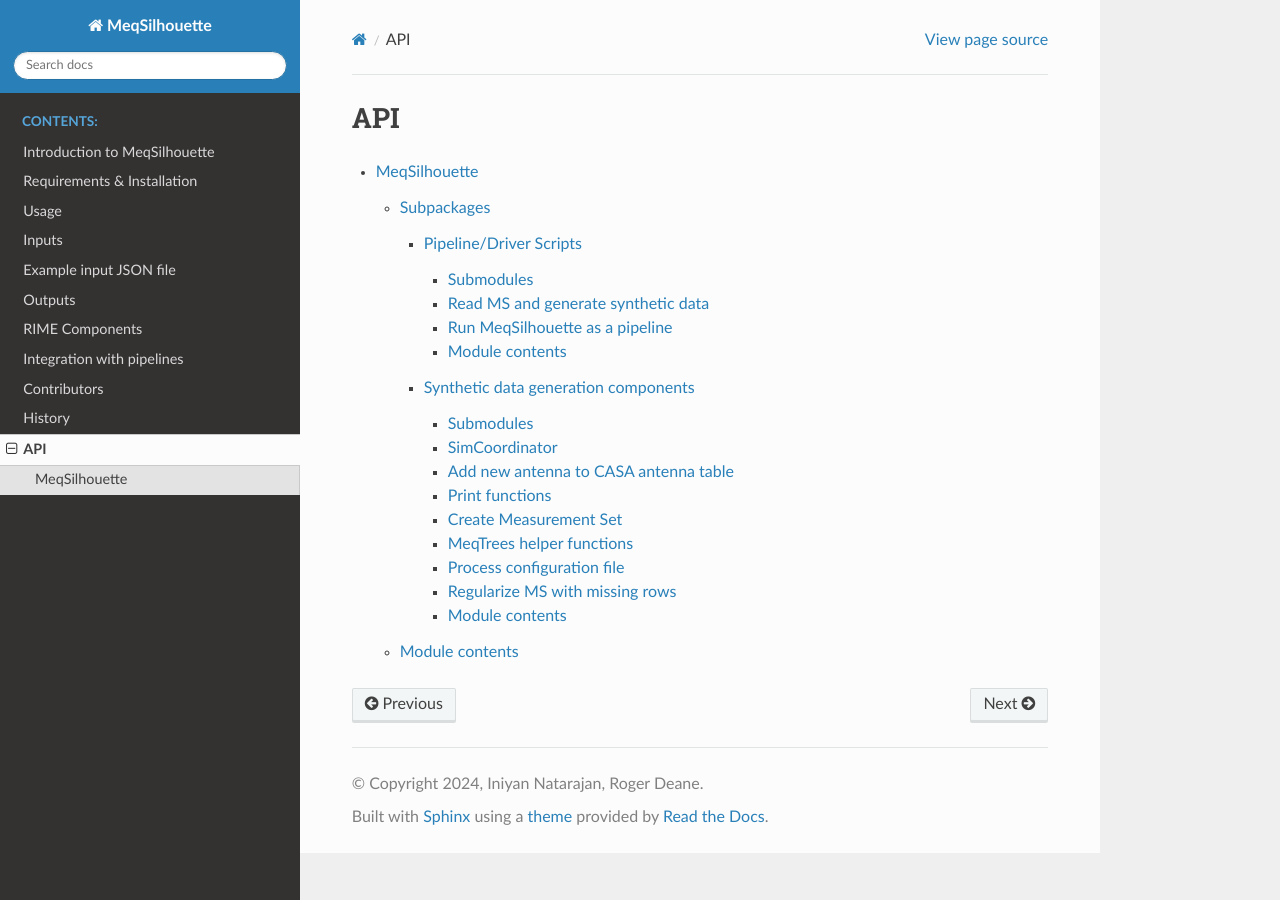
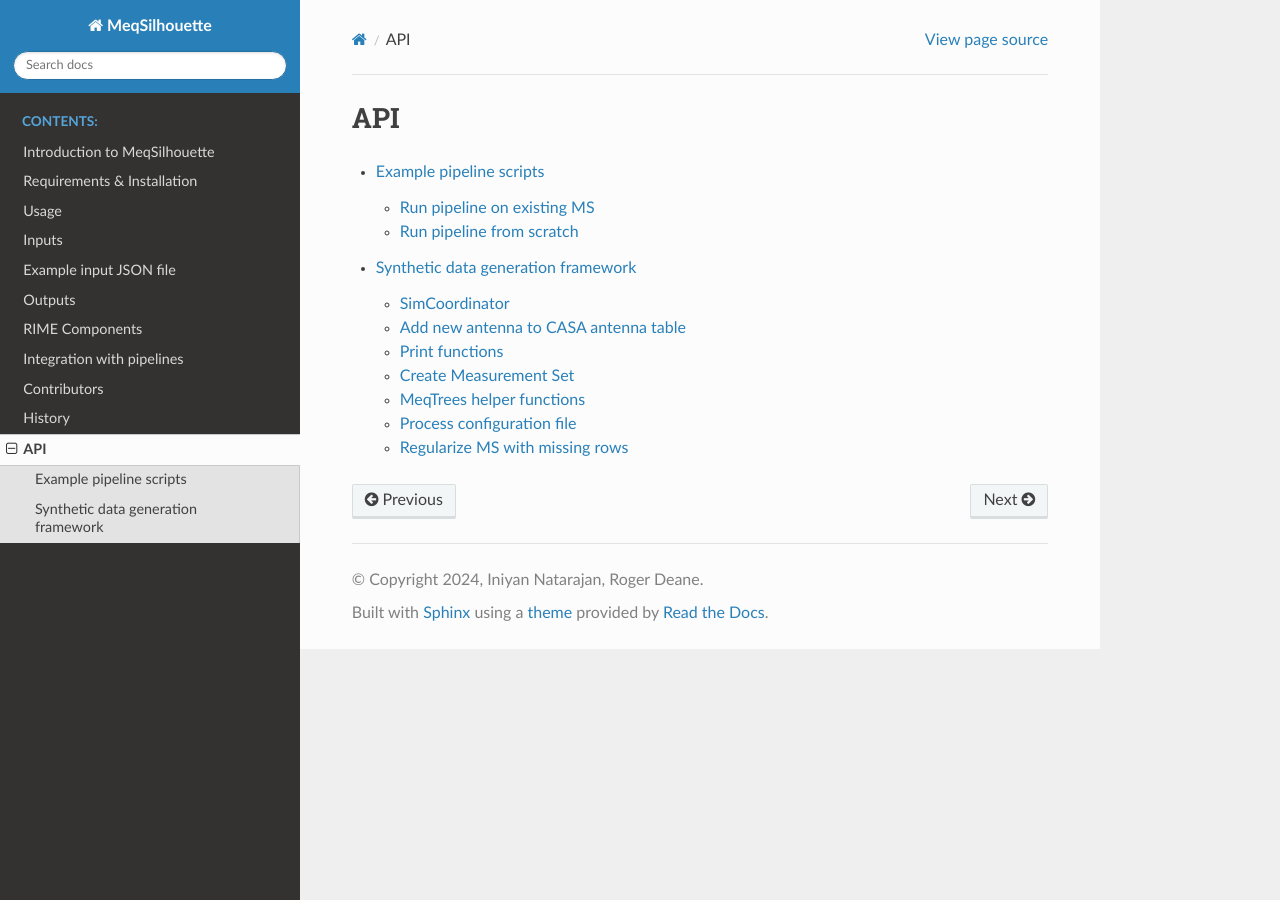
Before and after one commit to rdeane/MeqSilhouette, a Sphinx documentation site: the page built from docs/source/modules.rst, in a window 1280 px wide. Built offline with Sphinx 7.4.7 and the Read the Docs theme 2.0.0, drawn with Linux system fonts in a browser that asks for light colours.

```diff
--- a/docs/source/meqsilhouette.driver.rst
+++ b/docs/source/meqsilhouette.driver.rst
@@ -1,29 +1,18 @@
-Pipeline/Driver Scripts
-=======================
+Example pipeline scripts
+========================
 
-Submodules
-----------
-
-Read MS and generate synthetic data
------------------------------------
+Run pipeline on existing MS
+---------------------------
 
 .. automodule:: meqsilhouette.driver.readms_runmeqs
    :members:
    :undoc-members:
    :show-inheritance:
 
-Run MeqSilhouette as a pipeline
--------------------------------
+Run pipeline from scratch
+-------------------------
 
 .. automodule:: meqsilhouette.driver.run_meqsilhouette
    :members:
    :undoc-members:
    :show-inheritance:
-
-Module contents
----------------
-
-.. automodule:: meqsilhouette.driver
-   :members:
-   :undoc-members:
-   :show-inheritance:
--- a/docs/source/meqsilhouette.framework.rst
+++ b/docs/source/meqsilhouette.framework.rst
@@ -1,8 +1,5 @@
-Synthetic data generation components
-====================================
-
-Submodules
-----------
+Synthetic data generation framework
+===================================
 
 SimCoordinator
 --------------
@@ -59,11 +56,3 @@ Regularize MS with missing rows
    :members:
    :undoc-members:
    :show-inheritance:
-
-Module contents
----------------
-
-.. automodule:: meqsilhouette.framework
-   :members:
-   :undoc-members:
-   :show-inheritance:
--- a/docs/source/meqsilhouette.rst
+++ /dev/null
@@ -1,19 +0,0 @@
-MeqSilhouette
-=============
-
-Subpackages
------------
-
-.. toctree::
-   :maxdepth: 4
-
-   meqsilhouette.driver
-   meqsilhouette.framework
-
-Module contents
----------------
-
-.. automodule:: meqsilhouette
-   :members:
-   :undoc-members:
-   :show-inheritance:
--- a/docs/source/modules.rst
+++ b/docs/source/modules.rst
@@ -4,4 +4,5 @@ API
 .. toctree::
    :maxdepth: 4
 
-   meqsilhouette
+   meqsilhouette.driver
+   meqsilhouette.framework
```
